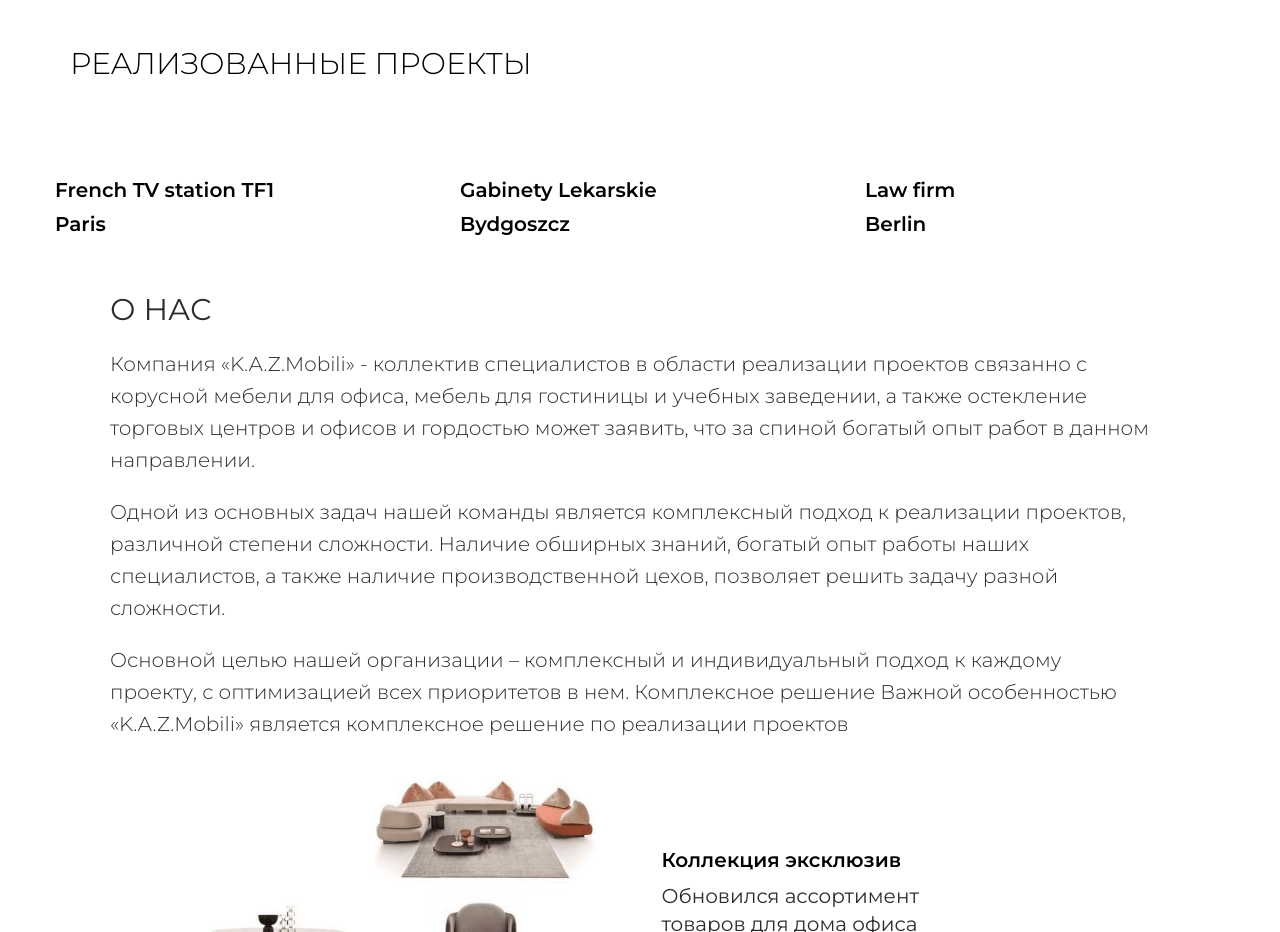
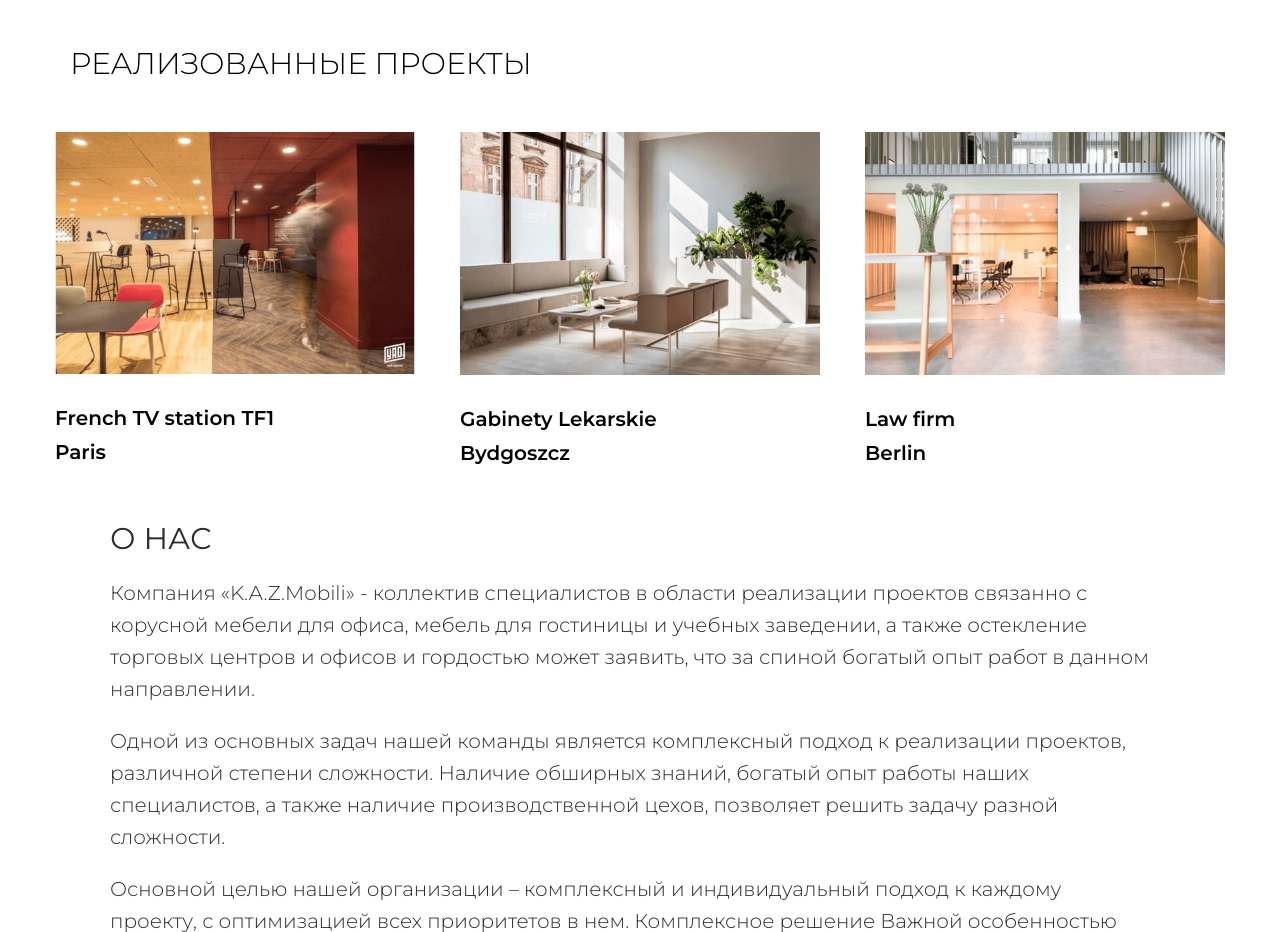
Before and after one commit to aska-kps/aska-kps.github.io, a plain HTML site: page Bass solutions2/index.html in a window 1280 px wide. Shown: the part 3140-4072 px from the top of the page. Drawn offline with nearby package versions, Linux system fonts and the light colour scheme; files whose address does not match are found by name.

Commit message:
Update index.html

```diff
--- a/Bass solutions2/index.html
+++ b/Bass solutions2/index.html
@@ -261,7 +261,7 @@
                 <h1 class="projects__titte">Реализованные проекты</h1>
                 <div class="projects__row">
                     <div class="projects__column">
-                        <img src="img/project1.img" alt="" class="projects__img">
+                        <img src="img/project1.jpg" alt="" class="projects__img">
                         <div class="project__column-title">
                             French TV station TF1
                         </div>
@@ -270,7 +270,7 @@
                         </div>
                     </div>
                     <div class="projects__column">
-                        <img src="img/project2.img" alt="" class="projects__img">
+                        <img src="img/project2.jpg" alt="" class="projects__img">
                         <div class="project__column-title">
                             Gabinety Lekarskie
                         </div>
@@ -279,7 +279,7 @@
                         </div>
                     </div>
                     <div class="projects__column">
-                        <img src="img/project3.img" alt="" class="projects__img">
+                        <img src="img/project3.jpg" alt="" class="projects__img">
                         <div class="project__column-title">
                             Law firm
                         </div>
```
